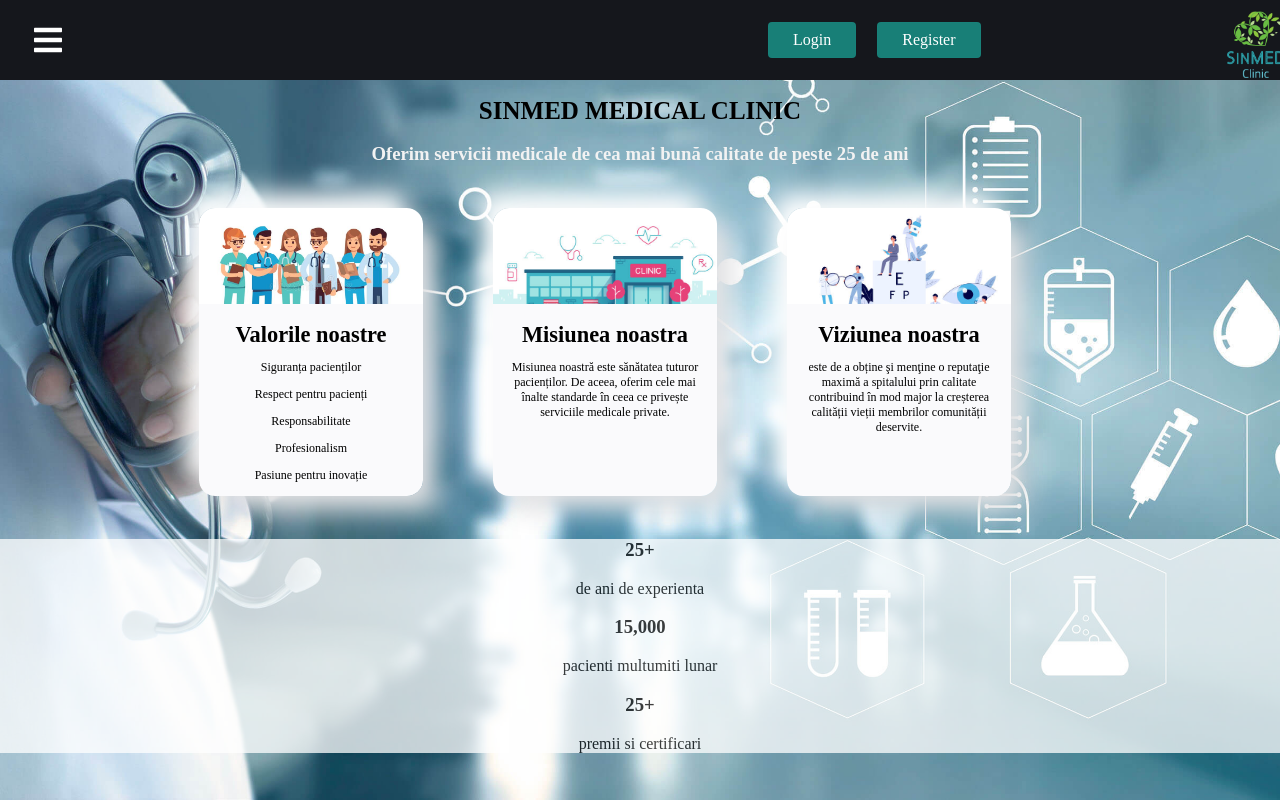
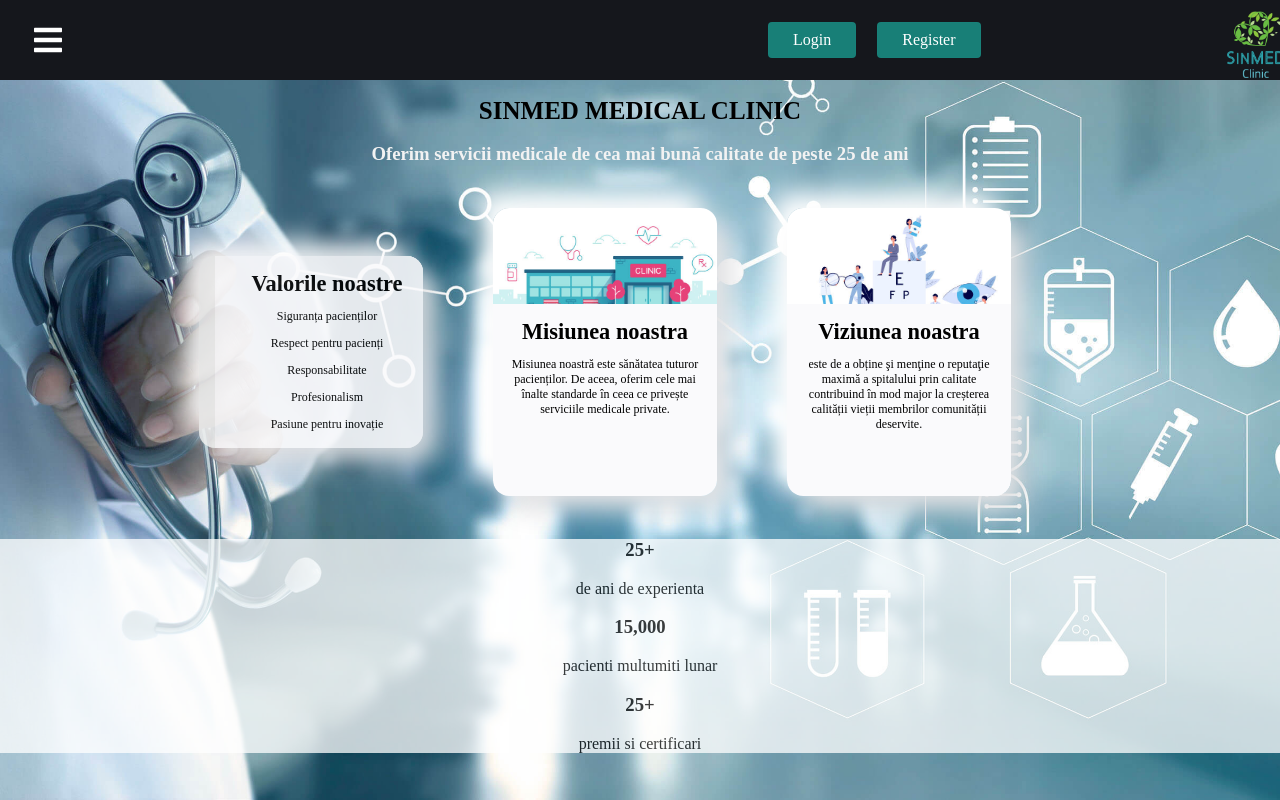
Before and after one commit to heteaiua/SinMed, a React (Create React App) app in the folder frontend-bun/: page /About_Us in a window 1280 px wide. In both pictures the pointer is over the element 311 px from the left and 352 px from the top of the page. Shown: the top 800 px of the page. Built offline with nearby package versions, Linux system fonts and the light colour scheme.

Commit message:
About us + css hover cards modified

```diff
--- a/frontend-bun/src/Pages/AboutUs.css
+++ b/frontend-bun/src/Pages/AboutUs.css
@@ -160,31 +160,35 @@ p {
 
 /* Property Cards Hover States */
 
-.property-card
-  .property-card1
-  .property-card2:hover
-  .property-description
-  .property-description1
-  .property-description2 {
-  height: 0em;
-  padding: 0px 1em;
+.property-card:hover,
+.property-card1:hover,
+.property-card2:hover,
+.property-description,
+.property-description1,
+.property-description2 {
+  height: 12em;
+  padding: 5px 1em;
 }
-.property-card
-  .property-card1
-  .property-card2:hover
-  .property-image
-  .property-image1
-  .property-image2 {
-  height: 18em;
+.property-card:hover,
+.property-card1:hover,
+.property-card2:hover,
+.property-image,
+.property-image1,
+.property-image2 {
+  height: 6em;
 }
 
-.property-card .property-card1 .property-card2:hover {
-  background-color: white;
+.property-card:hover,
+.property-card1:hover,
+.property-card2:hover {
+  background-color: rgba(255, 255, 255, 0);
+  height: 12em;
 }
 
-.property-card .property-card1,
+.property-card:hover,
+.property-card1:hover,
 .property-card2:hover {
-  background-color: blue;
+  background-color: rgb(238, 239, 239);
   cursor: pointer;
 }
 
@@ -192,7 +196,7 @@ p {
   text-align: center;
   position: Relative;
   top: 30%;
-  opacity: 0;
+  opacity: 1;
   transition: all 0.4s cubic-bezier(0.645, 0.045, 0.355, 1) 0.2s;
   color: black;
   font-size: 1.2em;
@@ -201,7 +205,7 @@ p {
   text-align: center;
   position: Relative;
   top: 30%;
-  opacity: 0;
+  opacity: 1;
   transition: all 0.4s cubic-bezier(0.645, 0.045, 0.355, 1) 0.2s;
   color: black;
   font-size: 1.2em;
@@ -210,19 +214,19 @@ p {
   text-align: center;
   position: Relative;
   top: 30%;
-  opacity: 0;
+  opacity: 1;
   transition: all 0.4s cubic-bezier(0.645, 0.045, 0.355, 1) 0.2s;
   color: black;
   font-size: 1.2em;
 }
 
-.property-card
-  .property-card1
-  .property-card2:hover
-  .property-image-title
-  .property-image-title1,
+.property-card:hover,
+.property-card1:hover,
+.property-card2:hover,
+.property-image-title,
+.property-image-title1,
 .property-image-title2 {
-  opacity: 1;
+  opacity: 0.9;
 }
 .despreNumbers {
   position: relative;
--- a/frontend-bun/src/Pages/AboutUs.js
+++ b/frontend-bun/src/Pages/AboutUs.js
@@ -13,9 +13,8 @@ const AboutUs = (props) => {
 
       <div class="center">
         <div class="property-card">
-          <a href="#">
-            <div class="property-image"></div>
-          </a>
+          <div class="property-image"></div>
+
           <div class="property-description">
             <h5> Valorile noastre </h5>
             <p>Siguranța pacienților</p>
@@ -24,15 +23,13 @@ const AboutUs = (props) => {
             <p>Profesionalism </p>
             <p>Pasiune pentru inovație</p>
           </div>
-          <a href="#">
-            <div class="property-social-icons"></div>
-          </a>
+
+          <div class="property-social-icons"></div>
         </div>
 
         <div class="property-card1">
-          <a href="#">
-            <div class="property-image1"></div>
-          </a>
+          <div class="property-image1"></div>
+
           <div class="property-description1">
             <h5> Misiunea noastra </h5>
             <p>
@@ -44,9 +41,8 @@ const AboutUs = (props) => {
         </div>
 
         <div class="property-card2">
-          <a href="#">
-            <div class="property-image2"></div>
-          </a>
+          <div class="property-image2"></div>
+
           <div class="property-description2">
             <h5> Viziunea noastra </h5>
             <p>
```
